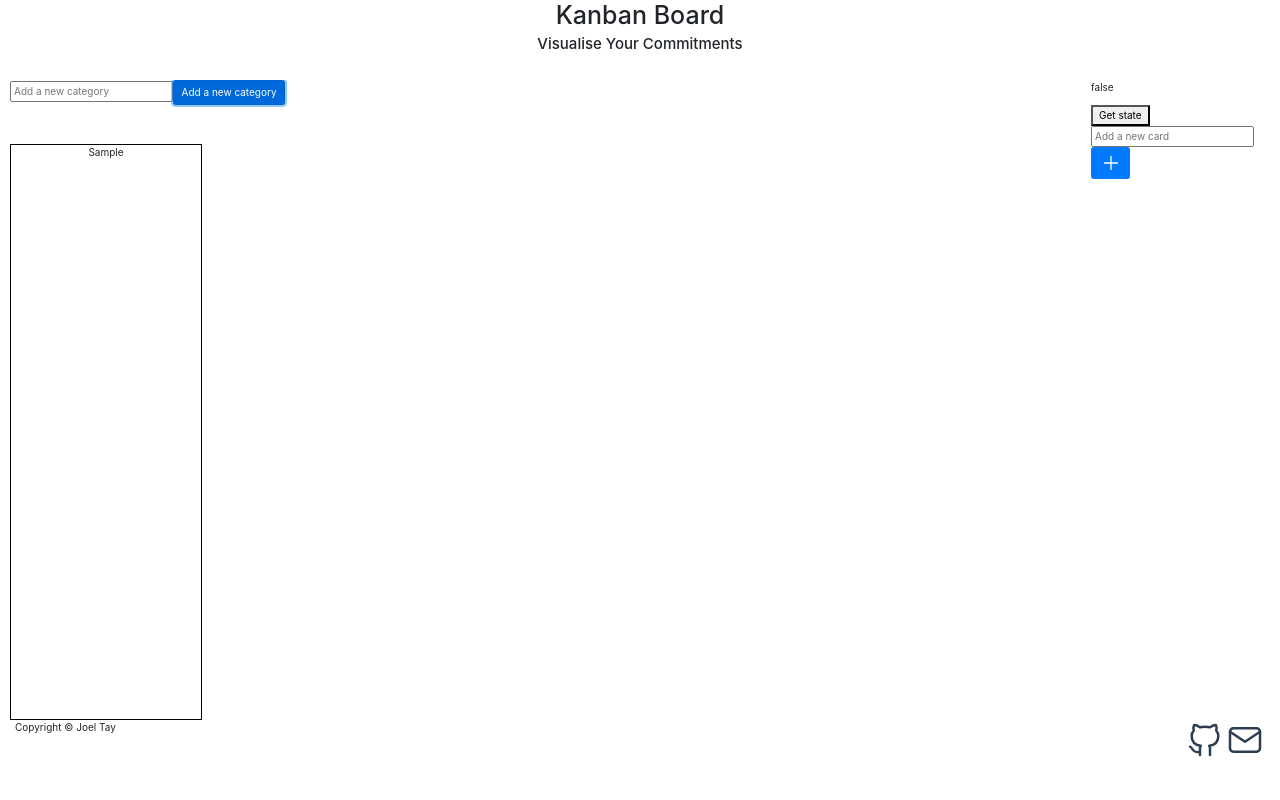
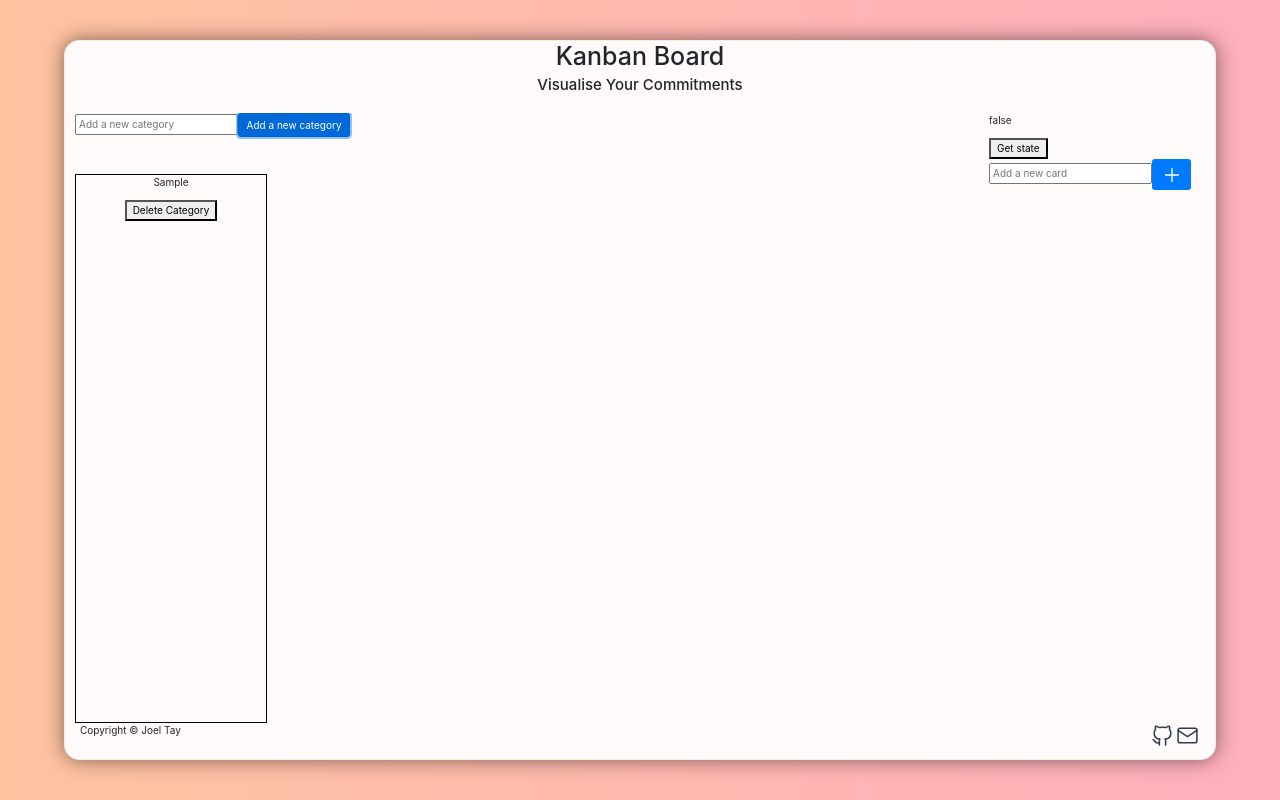
Before and after one commit to Vemrthiss/kanban-board, a Vue app: page / in a window 1280 px wide. Both pictures are taken after typing "Sample" into the empty fields and a click on the button "Add a new category". Built offline with nearby package versions, Linux system fonts and the light colour scheme.

Commit message:
basic styling and functionality of deleting categories done

```diff
--- a/src/App.vue
+++ b/src/App.vue
@@ -3,13 +3,11 @@
 </template>
 
 <script>
-import HelloWorld from './components/HelloWorld.vue'
 import Home from './layout/Home';
 
 export default {
   name: 'App',
   components: {
-    HelloWorld,
     Home
   }
 }
@@ -32,4 +30,12 @@ export default {
     box-sizing: border-box;
     font-size: 62.5%; // defining 1rem = 10px
   }
+
+  #app {
+    position: relative; // for abs positioning of child .app-container
+    height: 100vh; // because child is set as position absolute, needs a height
+    background: #FFAFBD;  /* fallback for old browsers */
+    background: -webkit-linear-gradient(to right, #ffc3a0, #FFAFBD);  /* Chrome 10-25, Safari 5.1-6 */
+    background: linear-gradient(to right, #ffc3a0, #FFAFBD); /* W3C, IE 10+/ Edge, Firefox 16+, Chrome 26+, Opera 12+, Safari 7+ */
+  }
 </style>
--- a/src/components/BoardCategory.vue
+++ b/src/components/BoardCategory.vue
@@ -4,7 +4,8 @@
          @dragover.prevent="cardWithin"
          @dragleave.prevent="cardOutside"
          @drop.prevent="cardDropped">
-        <p>{{categoryObj.categoryTitle}}</p>
+        <p>{{categoryTitle}}</p>
+        <button class="board-cateogry__delete-btn" @click="deleteCategory">Delete Category</button>
 
         <div class="board-cards">
             <Card v-for="card of validCards" :key="card.id" :cardDetails="card"></Card>
@@ -22,17 +23,23 @@
             }
         },
         computed: {
+            categoryTitle() {
+                return this.categoryObj.categoryTitle;
+            },
             allCards() {
                 return this.$store.getters.allCards;
             },
             validCards() { //a list of card objects in that category
-                return this.$store.getters.getCategoryCards(this.categoryObj.categoryTitle);
+                return this.$store.getters.getCategoryCards(this.categoryTitle);
             }
         },
         props: {
             categoryObj: Object
         },
         methods: {
+            deleteCategory(e) {
+                this.$store.dispatch('removeCategory', this.categoryTitle);
+            },
             cardWithin(e) {
                 this.cardOverCategory = true;
                 console.log('card is within boundary');
@@ -52,7 +59,7 @@
                 // update category of the card object
                 const changeConfig = {
                     id: id,
-                    newCategory: this.categoryObj.categoryTitle, //from props
+                    newCategory: this.categoryTitle, //from props-> computed
                 }
                 console.log(changeConfig);
                 this.$store.dispatch('changeCardCategory', changeConfig);
@@ -69,7 +76,7 @@
 
                 // add card to new category
                 const addConfig = {
-                    categoryTitle: this.categoryObj.categoryTitle,
+                    categoryTitle: this.categoryTitle,
                     cardObj: targetedCard
                 }
                 this.$store.dispatch('addCardToCategory', addConfig); //adds card
--- a/src/components/HelloWorld.vue
+++ /dev/null
@@ -1,58 +0,0 @@
-<template>
-  <div class="hello">
-    <h1>{{ msg }}</h1>
-    <p>
-      For a guide and recipes on how to configure / customize this project,<br>
-      check out the
-      <a href="https://cli.vuejs.org" target="_blank" rel="noopener">vue-cli documentation</a>.
-    </p>
-    <h3>Installed CLI Plugins</h3>
-    <ul>
-      <li><a href="https://github.com/vuejs/vue-cli/tree/dev/packages/%40vue/cli-plugin-babel" target="_blank" rel="noopener">babel</a></li>
-      <li><a href="https://github.com/vuejs/vue-cli/tree/dev/packages/%40vue/cli-plugin-vuex" target="_blank" rel="noopener">vuex</a></li>
-    </ul>
-    <h3>Essential Links</h3>
-    <ul>
-      <li><a href="https://vuejs.org" target="_blank" rel="noopener">Core Docs</a></li>
-      <li><a href="https://forum.vuejs.org" target="_blank" rel="noopener">Forum</a></li>
-      <li><a href="https://chat.vuejs.org" target="_blank" rel="noopener">Community Chat</a></li>
-      <li><a href="https://twitter.com/vuejs" target="_blank" rel="noopener">Twitter</a></li>
-      <li><a href="https://news.vuejs.org" target="_blank" rel="noopener">News</a></li>
-    </ul>
-    <h3>Ecosystem</h3>
-    <ul>
-      <li><a href="https://router.vuejs.org" target="_blank" rel="noopener">vue-router</a></li>
-      <li><a href="https://vuex.vuejs.org" target="_blank" rel="noopener">vuex</a></li>
-      <li><a href="https://github.com/vuejs/vue-devtools#vue-devtools" target="_blank" rel="noopener">vue-devtools</a></li>
-      <li><a href="https://vue-loader.vuejs.org" target="_blank" rel="noopener">vue-loader</a></li>
-      <li><a href="https://github.com/vuejs/awesome-vue" target="_blank" rel="noopener">awesome-vue</a></li>
-    </ul>
-  </div>
-</template>
-
-<script>
-export default {
-  name: 'HelloWorld',
-  props: {
-    msg: String
-  }
-}
-</script>
-
-<!-- Add "scoped" attribute to limit CSS to this component only -->
-<style scoped lang="scss">
-h3 {
-  margin: 40px 0 0;
-}
-ul {
-  list-style-type: none;
-  padding: 0;
-}
-li {
-  display: inline-block;
-  margin: 0 10px;
-}
-a {
-  color: #42b983;
-}
-</style>
--- a/src/layout/Footer.vue
+++ b/src/layout/Footer.vue
@@ -91,7 +91,7 @@
 
 <style lang="scss" scoped>
     .footer {
-        height: 10vh; //testing
+        height: 5%;
         display: flex;
         justify-content: space-between;
         position: relative; //for abs positioning of rubbish icon
@@ -104,8 +104,8 @@
         &__icon {
             transition: all .3s;
             cursor: pointer;
-            height: 4rem;
-            width: 4rem;
+            height: 2.5rem;
+            width: 2.5rem;
 
             &:hover {
                 transform: scale(1.1);
--- a/src/layout/Header.vue
+++ b/src/layout/Header.vue
@@ -13,7 +13,7 @@
 
 <style lang="scss" scoped>
     .header {
-        height: 10vh;
+        height: 10%;
         text-align: center;
     }
 </style>
--- a/src/layout/Home.vue
+++ b/src/layout/Home.vue
@@ -1,7 +1,9 @@
 <template>
-    <Header></Header>
-    <Main v-bind="$attrs"></Main>
-    <Footer></Footer>
+    <div class="app-container">
+        <Header></Header>
+        <Main></Main>
+        <Footer></Footer>
+    </div>
 </template>
 
 <script>
@@ -81,5 +83,17 @@
 </script>
 
 <style lang="scss" scoped>
-
+    .app-container {
+        position: absolute;
+        top: 50%;
+        left: 50%;
+        transform: translate(-50%, -50%);
+        height: 90vh;
+        width: 90vw;
+        background-color:#FFFAFA;
+        // padding: 5px;
+        border: 1px solid rgba(#eeeeee, 1);
+        border-radius: 1.5rem;
+        box-shadow: 0 0 2rem rgba(0,0,0, .5);
+    }
 </style>
--- a/src/layout/Main.vue
+++ b/src/layout/Main.vue
@@ -19,9 +19,9 @@
 
 <style lang="scss" scoped>
     .main {
-        height: 80vh; //testing
+        height: 85%; //testing
         display: grid;
-        grid-template-columns: 85% 1fr;
+        grid-template-columns: 80% 1fr;
         gap: 1rem;
         padding: 0 1rem;
     }
--- a/src/store/index.js
+++ b/src/store/index.js
@@ -41,7 +41,13 @@ export default createStore({
       state.categories.push(newCategoryObj);
     },
     removeCategory(state, categoryToRemove) {
+      const categoryCardsToRemove = state.categories.find(categoryObj => categoryObj.categoryTitle === categoryToRemove).categoryCards;
       state.categories = state.categories.filter(categoryObj => categoryObj.categoryTitle !== categoryToRemove);
+      let stateCardsCopy = [...state.cards];
+      categoryCardsToRemove.forEach(el => {
+        stateCardsCopy = stateCardsCopy.filter(card => card.id !== el.id);
+      });
+      state.cards = stateCardsCopy;
     },
     changeCardCategory(state, changeConfig) {
       const {id, newCategory} = changeConfig;
```
